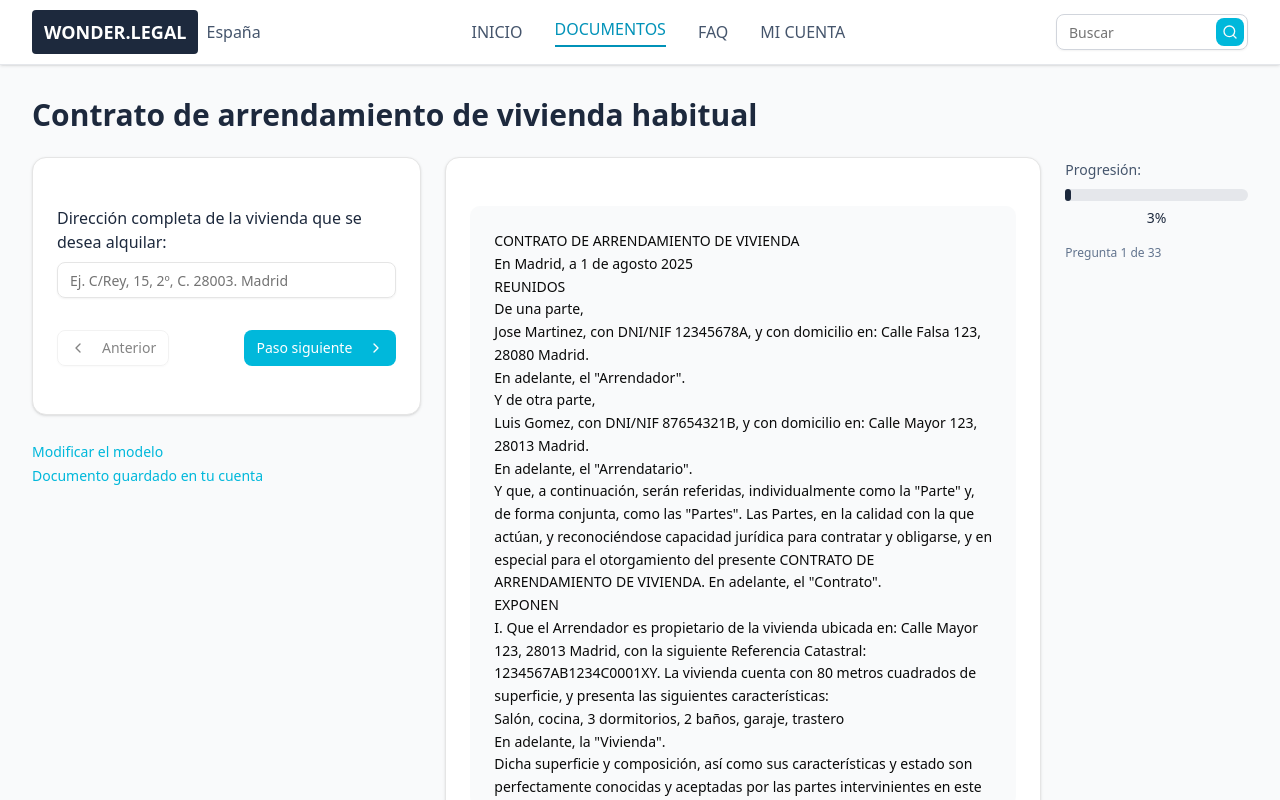
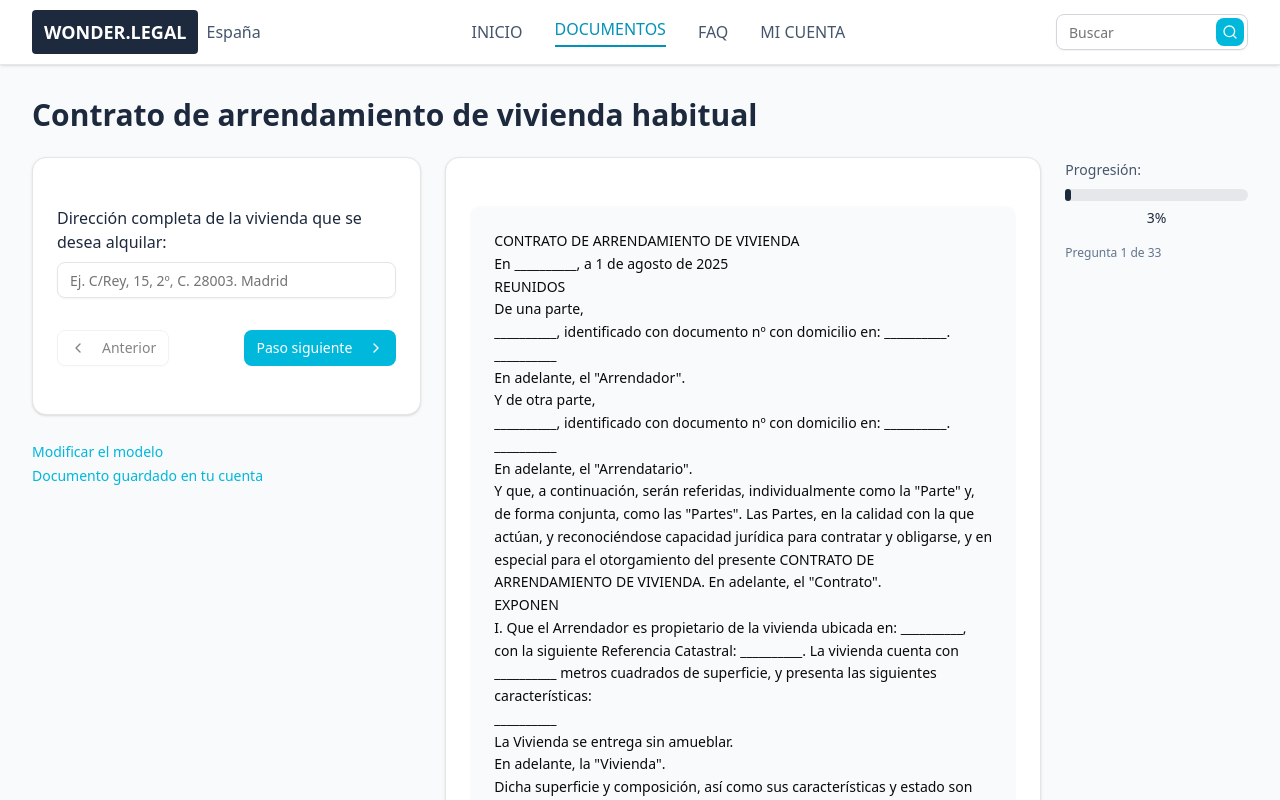
Before and after one commit to Fabrizzioxc/Wonder-Clon, a Next.js app: page /documentos/arrendamiento/contrato-arrendamiento-vivienda-habitual in a window 1280 px wide. Shown: the top 800 px of the page. Built offline with nearby package versions, Linux system fonts and the light colour scheme.

Commit message:
Feat: mejorar formato y plantilla del contrato en el componente ContractPreview

```diff
--- a/src/components/ContractPreview.tsx
+++ b/src/components/ContractPreview.tsx
@@ -1,30 +1,65 @@
+// src/components/ContractPreview.tsx
 "use client"
 
-import React, { useEffect, useRef } from 'react'
-import { ContractData } from '@/types/type'
+import React, { useEffect, useMemo, useRef } from "react"
+import { ContractData } from "@/types/type"
 
-interface ContractPreviewProps {
-  contractData: ContractData
-  currentFieldId: keyof ContractData
+// --- Helpers de formato ---
+const MESES = [
+  "enero","febrero","marzo","abril","mayo","junio",
+  "julio","agosto","septiembre","octubre","noviembre","diciembre"
+]
+
+function formatFechaES(input?: string): string {
+  if (!input) return ""
+  // Soporta "YYYY-MM-DD" (input type="date") y "dd/mm/aaaa"
+  const iso = /^(\d{4})-(\d{2})-(\d{2})$/
+  const eu = /^(\d{2})[\/.-](\d{2})[\/.-](\d{4})$/
+  let d = 1, m = 0, y = 1970
+  if (iso.test(input)) {
+    const [, yy, mm, dd] = input.match(iso)!
+    d = parseInt(dd, 10); m = parseInt(mm, 10) - 1; y = parseInt(yy, 10)
+  } else if (eu.test(input)) {
+    const [, dd, mm, yy] = input.match(eu)!
+    d = parseInt(dd, 10); m = parseInt(mm, 10) - 1; y = parseInt(yy, 10)
+  } else {
+    // ya viene “bonito” (ej. “1 de agosto 2025”)
+    return input
+  }
+  const mes = MESES[m] ?? ""
+  return `${d} de ${mes} de ${y}`
 }
 
-export function ContractPreview({ contractData, currentFieldId }: ContractPreviewProps) {
-  const previewRef = useRef<HTMLDivElement>(null)
+function formatEuros(num?: string): string {
+  if (!num) return ""
+  const n = Number(String(num).replace(/[^\d.,-]/g, "").replace(",", "."))
+  if (Number.isNaN(n)) return `${num} €`
+  return `${n} €`
+}
 
-  // Función para generar el template del contrato con placeholders únicos
-  const getContractTemplate = (): string => {
-    return `CONTRATO DE ARRENDAMIENTO DE VIVIENDA
+function labelPago(value?: string): string {
+  switch (value) {
+    case "transferencia": return "transferencia bancaria"
+    case "domiciliacion": return "domiciliación bancaria"
+    case "efectivo": return "efectivo"
+    default: return value || ""
+  }
+}
+
+// --- Template del contrato con TOKENS de bloque ---
+function getContractTemplate(): string {
+  return `CONTRATO DE ARRENDAMIENTO DE VIVIENDA
 
 En {{contractLocation}}, a {{contractDate}}
 
 REUNIDOS
 
 De una parte,
-{{landlordName}}, con DNI/NIF {{landlordId}}, y con domicilio en: {{landlordAddress}}.
+{{landlordName}}, {{LANDLORD_DOC_PHRASE}} con domicilio en: {{landlordAddress}}. {{BLOQUE_QUIEN_FIRMA_ARRENDADOR}}
 En adelante, el "Arrendador".
 
 Y de otra parte,
-{{tenantName}}, con DNI/NIF {{tenantId}}, y con domicilio en: {{propertyAddress}}.
+{{tenantName}}, {{TENANT_DOC_PHRASE}} con domicilio en: {{propertyAddress}}. {{BLOQUE_QUIEN_FIRMA_ARRENDATARIO}}
 En adelante, el "Arrendatario".
 
 Y que, a continuación, serán referidas, individualmente como la "Parte" y, de forma conjunta, como las "Partes". Las Partes, en la calidad con la que actúan, y reconociéndose capacidad jurídica para contratar y obligarse, y en especial para el otorgamiento del presente CONTRATO DE ARRENDAMIENTO DE VIVIENDA. En adelante, el "Contrato".
@@ -34,6 +69,8 @@ EXPONEN
 I. Que el Arrendador es propietario de la vivienda ubicada en: {{propertyAddress}}, con la siguiente Referencia Catastral: {{propertyReference}}. La vivienda cuenta con {{propertySize}} metros cuadrados de superficie, y presenta las siguientes características:
 
 {{propertyDescription}}
+
+{{BLOQUE_AMUEBLADO}}
 
 En adelante, la "Vivienda".
 
@@ -59,134 +96,241 @@ El arrendamiento se pacta por el plazo siguiente: {{contractDuration}}, a contar
 
 TERCERA. LA RENTA Y SU ACTUALIZACIÓN
 
-La renta pactada por las Partes es de {{monthlyRent}} euros ({{monthlyRent}} €) mensuales que el Arrendatario pagará al Arrendador cada mes, anticipadamente.
+La renta pactada por las Partes es de {{monthlyRent}} mensuales que el Arrendatario pagará al Arrendador cada mes, anticipadamente.
 
 El pago se realizará mediante {{paymentMethod}} a favor de la cuenta cuyos datos son:
 
 Entidad bancaria: {{bankName}}
 IBAN identificador de la cuenta: {{bankIban}}
-Titular de la cuenta: {{accountHolder}}`
-  }
+Titular de la cuenta: {{accountHolder}}
 
-  // Valores por defecto para campos vacíos
-  const getDefaultValues = (): Partial<ContractData> => ({
+CUARTA. GASTOS Y SUMINISTROS
+
+{{BLOQUE_SUMINISTROS}}
+
+QUINTA. MASCOTAS
+
+{{BLOQUE_MASCOTAS}}
+
+SEXTA. DEPÓSITO ADICIONAL
+
+{{BLOQUE_DEPOSITO_ADICIONAL}}
+
+SÉPTIMA. AVALISTAS / FIADORES
+
+{{BLOQUE_AVALISTAS}}`
+}
+
+// --- Defaults cuando no hay datos del usuario ---
+function getDefaultValues(): Partial<ContractData> {
+  return {
     contractLocation: "Madrid",
-    contractDate: "1 de agosto 2025",
+    contractDate: "1 de agosto de 2025",
     landlordName: "Jose Martinez",
+    landlordIdType: "dni",
     landlordId: "12345678A",
     landlordAddress: "Calle Falsa 123, 28080 Madrid",
     tenantName: "Luis Gomez",
+    tenantIdType: "dni",
     tenantId: "87654321B",
     propertyAddress: "Calle Mayor 123, 28013 Madrid",
     propertyReference: "1234567AB1234C0001XY",
     propertySize: "80",
     propertyDescription: "Salón, cocina, 3 dormitorios, 2 baños, garaje, trastero",
+    furnished: "no",
     contractDuration: "1 año",
-    availabilityDate: "1 de septiembre 2025",
+    availabilityDate: "2025-09-01",
     monthlyRent: "800",
-    paymentMethod: "transferencia bancaria",
+    paymentMethod: "transferencia",
     bankName: "Banco Santander",
     bankIban: "ES6600190020961234567890",
-    accountHolder: "Carlos García Pérez"
-  })
+    accountHolder: "Carlos García Pérez",
+    includesUtilities: "no",
+    additionalDeposit: "no",
+    hasGuarantors: "no",
+    petsAllowed: "no",
+    landlordSigner: "arrendador",
+    tenantSigner: "arrendatario",
+    landlordType: "fisica",
+    tenantType: "fisica",
+  }
+}
 
-  // Función para reemplazar placeholders con valores reales o por defecto
-  const processContractText = (): React.ReactElement => {
-    const template = getContractTemplate()
-    const defaultValues = getDefaultValues()
+// --- Construye los bloques dinámicos según radios/selects ---
+function buildBlocks(data: ContractData & Partial<ContractData>) {
+  // Doc phrase (Arrendador)
+  let LANDLORD_DOC_PHRASE = ""
+  if (data.landlordType === "juridica") {
+    LANDLORD_DOC_PHRASE = `identificada con NIF ${data.landlordId}`
+  } else {
+    switch (data.landlordIdType) {
+      case "dni": LANDLORD_DOC_PHRASE = `identificado con DNI nº ${data.landlordId}`; break
+      case "nie": LANDLORD_DOC_PHRASE = `titular del NIE nº ${data.landlordId}`; break
+      case "pasaporte": LANDLORD_DOC_PHRASE = `identificado con Pasaporte nº ${data.landlordId}`; break
+      default: LANDLORD_DOC_PHRASE = `identificado con documento nº ${data.landlordId}`; break
+    }
+  }
 
-    // Dividir el texto en líneas para procesamiento
-    const lines = template.split('\n')
-    let globalFieldCounter = 0 // Contador global para hacer keys únicos
+  // Doc phrase (Arrendatario)
+  let TENANT_DOC_PHRASE = ""
+  if (data.tenantType === "juridica") {
+    TENANT_DOC_PHRASE = `identificada con NIF ${data.tenantId}`
+  } else {
+    switch (data.tenantIdType) {
+      case "dni": TENANT_DOC_PHRASE = `identificado con DNI nº ${data.tenantId}`; break
+      case "nie": TENANT_DOC_PHRASE = `titular del NIE nº ${data.tenantId}`; break
+      case "pasaporte": TENANT_DOC_PHRASE = `identificado con Pasaporte nº ${data.tenantId}`; break
+      default: TENANT_DOC_PHRASE = `identificado con documento nº ${data.tenantId}`; break
+    }
+  }
+
+  // Quién firma
+  const BLOQUE_QUIEN_FIRMA_ARRENDADOR =
+    data.landlordSigner === "representante"
+      ? `Interviene un representante del Arrendador, manifestando contar con poder suficiente y vigente para este acto.`
+      : ""
+  const BLOQUE_QUIEN_FIRMA_ARRENDATARIO =
+    data.tenantSigner === "representante"
+      ? `Interviene un representante del Arrendatario, manifestando contar con poder suficiente y vigente para este acto.`
+      : ""
+
+  // Amueblado
+  const BLOQUE_AMUEBLADO =
+    data.furnished === "si"
+      ? `La Vivienda se entrega amueblada y equipada, adjuntándose inventario como Anexo I.`
+      : `La Vivienda se entrega sin amueblar.`
+
+  // Suministros
+  const BLOQUE_SUMINISTROS =
+    data.includesUtilities === "si"
+      ? `Los gastos de suministros (luz, agua, gas y tasas) se consideran incluidos en la renta y serán asumidos por el Arrendador.`
+      : `Los gastos de suministros individualizados (luz, agua, gas) y cualesquiera tasas repercutibles serán por cuenta del Arrendatario.`
+
+  // Mascotas
+  const BLOQUE_MASCOTAS =
+    data.petsAllowed === "si"
+      ? `Se permite la tenencia de mascotas, siendo el Arrendatario responsable de los posibles daños y de cumplir las normas de la comunidad.`
+      : `Queda prohibida la tenencia de mascotas en la vivienda.`
+
+  // Depósito adicional
+  const BLOQUE_DEPOSITO_ADICIONAL =
+    data.additionalDeposit === "si"
+      ? `Además de la fianza legal, el Arrendatario entrega un depósito adicional por importe de __________ € para garantizar el cumplimiento de sus obligaciones, que será devuelto una vez verificado el estado del inmueble.`
+      : ``
+
+  // Avalistas
+  const BLOQUE_AVALISTAS =
+    data.hasGuarantors === "si"
+      ? `El contrato cuenta con avalista(s): __________, con documento nº __________ y domicilio en __________, que responden solidariamente de las obligaciones del Arrendatario.`
+      : ``
+
+  return {
+    LANDLORD_DOC_PHRASE,
+    TENANT_DOC_PHRASE,
+    BLOQUE_QUIEN_FIRMA_ARRENDADOR,
+    BLOQUE_QUIEN_FIRMA_ARRENDATARIO,
+    BLOQUE_AMUEBLADO,
+    BLOQUE_SUMINISTROS,
+    BLOQUE_MASCOTAS,
+    BLOQUE_DEPOSITO_ADICIONAL,
+    BLOQUE_AVALISTAS,
+  }
+}
+
+interface ContractPreviewProps {
+  contractData: ContractData
+  currentFieldId: keyof ContractData
+}
+
+export function ContractPreview({ contractData, currentFieldId }: ContractPreviewProps) {
+  const previewRef = useRef<HTMLDivElement>(null)
+
+  // Merge de datos: user > defaults
+  const values = useMemo(() => {
+    const def = getDefaultValues()
+    // Normalizaciones previas
+    const contractDate = formatFechaES(contractData.contractDate || def.contractDate)
+    const availabilityDate = formatFechaES(contractData.availabilityDate || def.availabilityDate)
+    const monthlyRent = formatEuros(contractData.monthlyRent || def.monthlyRent)
+    const paymentMethod = labelPago(contractData.paymentMethod || def.paymentMethod)
+    const blocks = buildBlocks({ ...def, ...contractData })
+
+    return {
+      ...def,
+      ...contractData,
+      contractDate,
+      availabilityDate,
+      monthlyRent,
+      paymentMethod,
+      ...blocks,
+    }
+  }, [contractData])
+
+  const template = useMemo(() => getContractTemplate(), [])
+
+  // Render seguro línea a línea con placeholders
+  const processed = useMemo(() => {
+    const lines = template.split("\n")
+    let globalFieldCounter = 0
 
     return (
       <div>
         {lines.map((line, lineIndex) => {
-          let processedLine = line
           const elements: React.ReactElement[] = []
           let lastIndex = 0
-
-          // Buscar todos los placeholders en esta línea
           const placeholderRegex = /\{\{(\w+)\}\}/g
-          let match
+          let match: RegExpExecArray | null
 
           while ((match = placeholderRegex.exec(line)) !== null) {
-            const fieldId = match[1] as keyof ContractData
+            const key = match[1] as keyof typeof values
             const placeholder = match[0]
-            const startIndex = match.index
-            const endIndex = match.index + placeholder.length
+            const start = match.index
+            const end = start + placeholder.length
 
-            globalFieldCounter++ // Incrementar contador para key único
-
-            // Agregar texto antes del placeholder
-            if (startIndex > lastIndex) {
-              elements.push(
-                <span key={`text-${lineIndex}-${lastIndex}`}>
-                  {line.slice(lastIndex, startIndex)}
-                </span>
-              )
+            // texto previo
+            if (start > lastIndex) {
+              elements.push(<span key={`t-${lineIndex}-${lastIndex}`}>{line.slice(lastIndex, start)}</span>)
             }
 
-            // Obtener el valor actual o por defecto
-            const currentValue = contractData[fieldId] || defaultValues[fieldId] || `[${fieldId}]`
+            globalFieldCounter++
+            const currentValue = (values[key] as unknown as string) ?? ""
+            const isCurrentField = key === currentFieldId && Boolean(values[key])
 
-            // Determinar si este campo debe estar resaltado
-            const isCurrentField = fieldId === currentFieldId && contractData[fieldId]
-
-            // Agregar el valor del campo con resaltado condicional
             elements.push(
               <span
-                key={`field-${globalFieldCounter}-${fieldId}-${lineIndex}`}
-                id={`field-${fieldId}-${globalFieldCounter}`}
+                key={`f-${globalFieldCounter}-${String(key)}-${lineIndex}`}
+                id={`field-${String(key)}-${globalFieldCounter}`}
                 className={isCurrentField ? "bg-yellow-200 px-1 rounded" : ""}
               >
-                {currentValue}
+                {currentValue || "__________"}
               </span>
             )
 
-            lastIndex = endIndex
+            lastIndex = end
           }
 
-          // Agregar el texto restante después del último placeholder
           if (lastIndex < line.length) {
-            elements.push(
-              <span key={`text-${lineIndex}-${lastIndex}`}>
-                {line.slice(lastIndex)}
-              </span>
-            )
+            elements.push(<span key={`t-${lineIndex}-${lastIndex}`}>{line.slice(lastIndex)}</span>)
           }
 
-          return (
-            <div key={lineIndex}>
-              {elements.length > 0 ? elements : line}
-            </div>
-          )
+          return <div key={`line-${lineIndex}`}>{elements.length ? elements : line}</div>
         })}
       </div>
     )
-  }
+  }, [template, values, currentFieldId])
 
-  // Auto-scroll al campo actual cuando cambia
+  // Auto-scroll al campo actual cuando cambie
   useEffect(() => {
-    if (currentFieldId && contractData[currentFieldId]) {
-      // Buscar el primer elemento con este fieldId
-      const fieldElement = document.querySelector(`[id^="field-${currentFieldId}-"]`)
+    if (currentFieldId && (values as any)[currentFieldId]) {
+      const fieldElement = document.querySelector(`[id^="field-${String(currentFieldId)}-"]`)
       if (fieldElement && previewRef.current) {
-        // Scroll del contenedor de la vista previa
         const containerRect = previewRef.current.getBoundingClientRect()
-        const fieldRect = fieldElement.getBoundingClientRect()
-
-        // Calcular la posición relativa del campo dentro del contenedor
+        const fieldRect = (fieldElement as HTMLElement).getBoundingClientRect()
         const relativeTop = fieldRect.top - containerRect.top + previewRef.current.scrollTop
-
-        // Scroll suave al campo con un offset para mejor visualización
-        previewRef.current.scrollTo({
-          top: relativeTop - 100,
-          behavior: 'smooth'
-        })
+        previewRef.current.scrollTo({ top: relativeTop - 100, behavior: "smooth" })
       }
     }
-  }, [currentFieldId, contractData])
+  }, [currentFieldId, values])
 
   return (
     <div
@@ -194,9 +338,7 @@ Titular de la cuenta: {{accountHolder}}`
       className="bg-gray-50 rounded-lg p-6 text-sm leading-relaxed font-mono select-none max-h-[600px] overflow-y-auto"
       style={{ userSelect: "none" }}
     >
-      <div className="whitespace-pre-line">
-        {processContractText()}
-      </div>
+      <div className="whitespace-pre-line">{processed}</div>
     </div>
   )
 }
```
